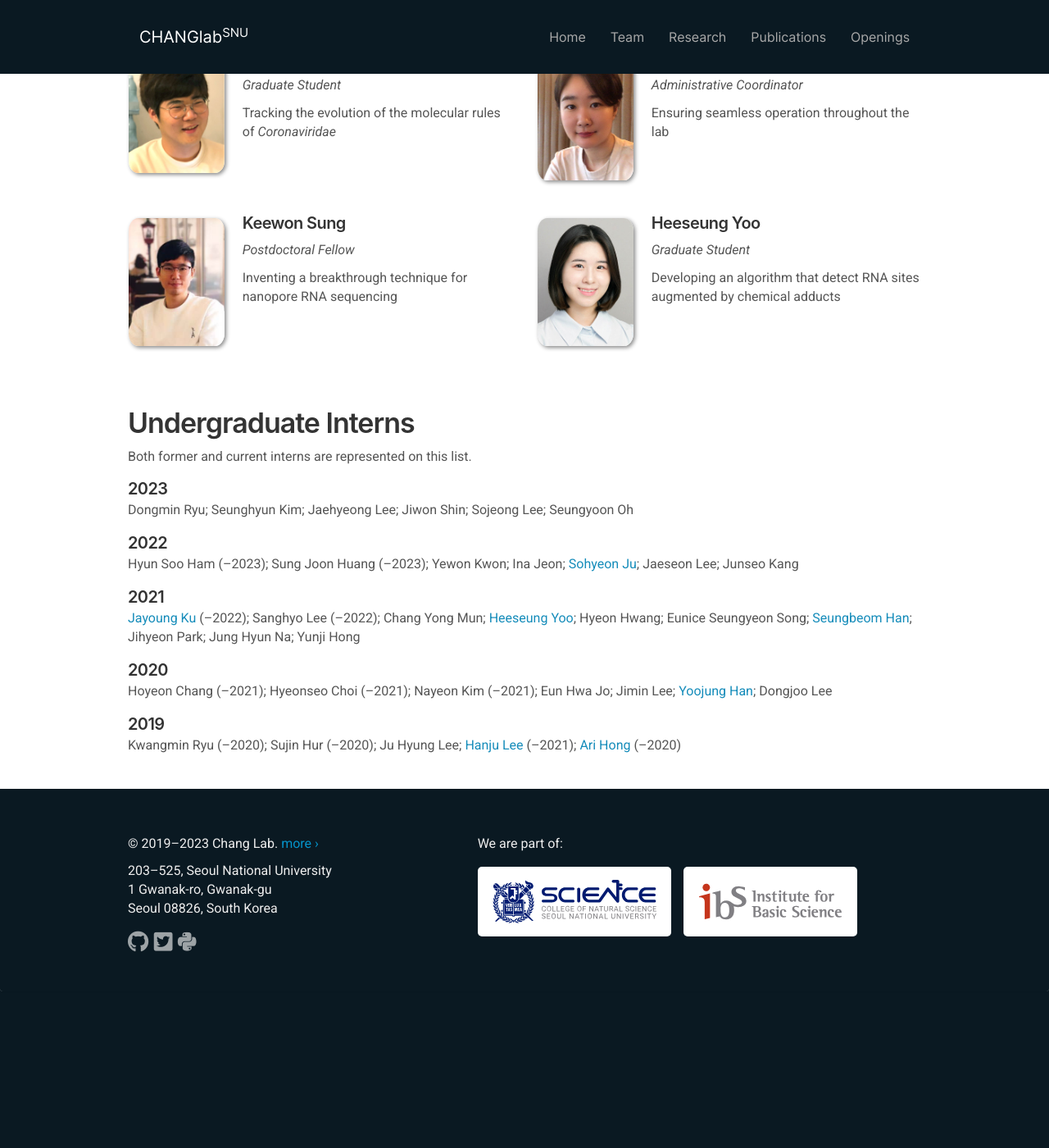
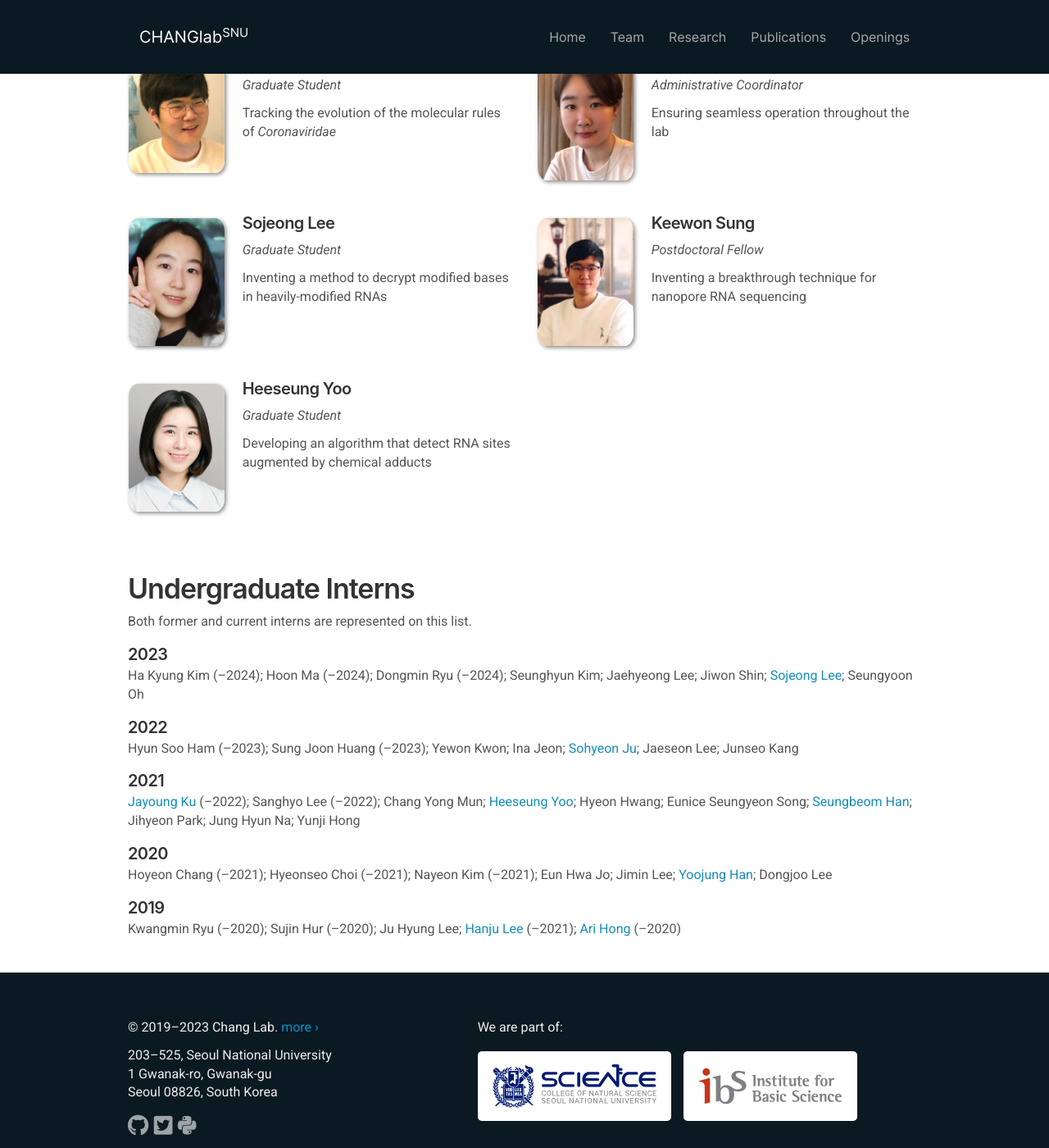
Before and after one commit to ChangLabSNU/ChangLabSNU.github.io, a Jekyll site: the page built from _pages/team.md, in a window 1280 px wide and 1400 px high, scrolled down 891 px. Shown: the whole window at 82% size. Built offline with Jekyll 4.4.1, drawn with Linux system fonts in a browser that asks for light colours; nearby versions of some CDN libraries; some web fonts are replaced; before the commit the page ends 2100 px from its top, so only the background shows below that.

Commit message:
Add Sojeong and new intern students.

```diff
--- a/_data/alumni_interns.yml
+++ b/_data/alumni_interns.yml
@@ -1,6 +1,16 @@
+- name: Ha Kyung Kim
+  year_begin: 2023
+  year_end: 2024
+  affiliation_then: Yonsei University
+
+- name: Hoon Ma
+  year_begin: 2023
+  year_end: 2024
+  affiliation_then: Seoul National University
+
 - name: Dongmin Ryu
   year_begin: 2023
-  year_end: 2023
+  year_end: 2024
   affiliation_then: Pohang University of Science and Technology
 
 - name: Seunghyun Kim
@@ -22,6 +32,7 @@
   year_begin: 2023
   year_end: 2023
   affiliation_then: Soongsil University
+  link: sojeong-lee
 
 - name: Seungyoon Oh
   year_begin: 2023
--- a/_data/team.yml
+++ b/_data/team.yml
@@ -140,3 +140,14 @@
   category: student
   sort-key: ku-jayoung
   active: true
+
+- name: Sojeong Lee
+  name_abbr: S. Lee
+  photo: sjlee-thumb.jpg
+  email: lsj975@snu.ac.kr
+  info: Graduate Student
+  intro: Inventing a method to decrypt modified bases in heavily-modified RNAs
+  link: sojeong-lee
+  category: student
+  sort-key: lee-sojeong
+  active: true
```
Also changed, not shown: _pages/team/sojeong-lee.md (added, +34 -0 lines), images/members/sjlee-thumb.jpg.
